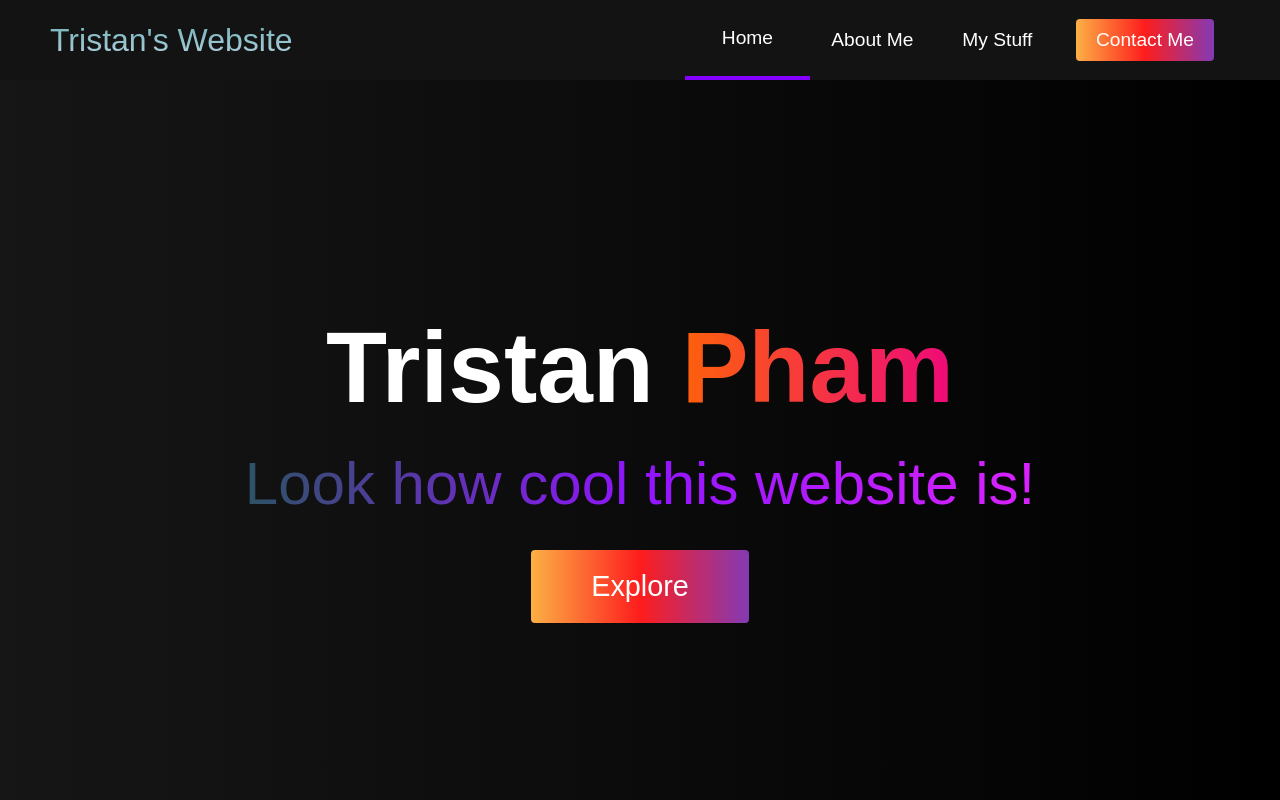
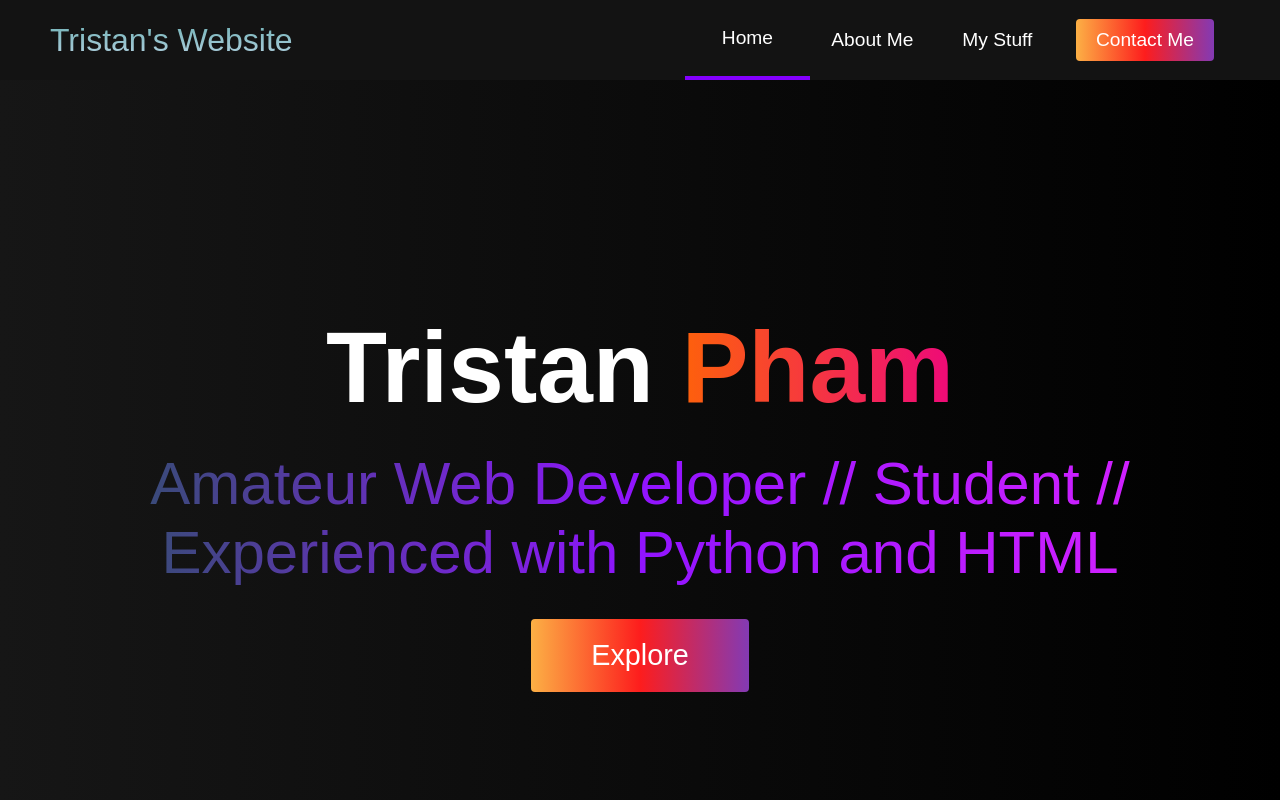
Before and after one commit to TrisOn60hz/HTML-CSS-JS-Portfolio-Website, a plain HTML site: page index.html in a window 1280 px wide. Shown: the top 800 px of the page. Drawn offline with Linux system fonts and the light colour scheme.

Commit message:
Add files via upload

```diff
--- a/index.html
+++ b/index.html
@@ -44,7 +44,7 @@
     <div class="hero" id="home">
       <div class="hero__container">
         <h1 class="hero__heading">Tristan<span> Pham</span></h1>
-        <p class="hero__description">Look how cool this website is!</p>
+        <p class="hero__description">Amateur Web Developer // Student // Experienced with Python and HTML</p>
         <button class="main__btn"><a href="#">Explore</a></button>
       </div>
     </div>
```
